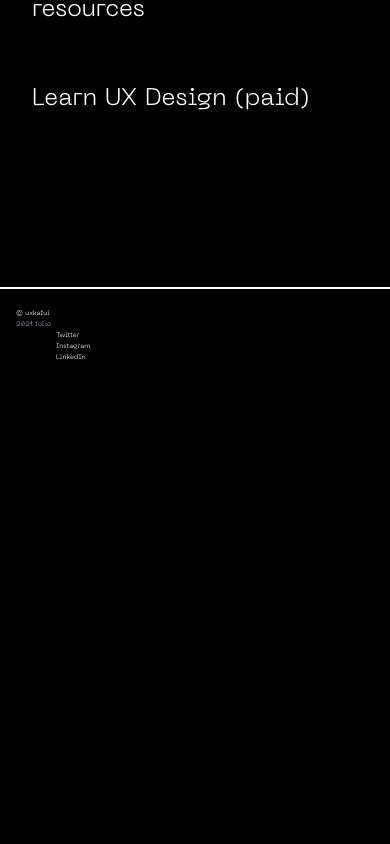
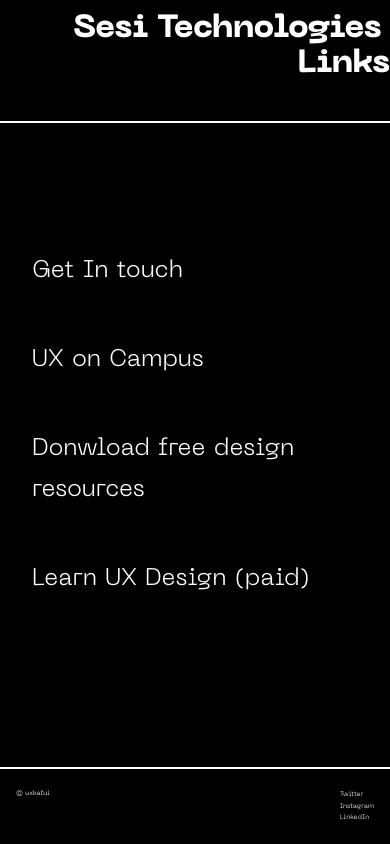
Before and after one commit to nytro04/hope-adoli, a Nuxt app: page / in a window 390 px wide. Shown: the part 5627-6471 px from the top of the page. Before the commit the page ends 6011 px from the top, so only its background shows below. Built offline with nearby package versions, Linux system fonts and the light colour scheme.

Commit message:
fixes: showreal position and stack footer on mobile

```diff
--- a/components/Footer.vue
+++ b/components/Footer.vue
@@ -1,12 +1,12 @@
 <template>
   <div class="footer">
-    <div class="justify-between py-5 border-t-2 border-white md:flex res-mob">
+    <div class="flex justify-between py-5 border-t-2 border-white res-mob">
       <p class="">
         &copy; uxkafui
       </p>
-      <p class="text-gray-500">
+      <!-- <p class="text-gray-500">
         2021 folio
-      </p>
+      </p> -->
       <!-- <div class=""> -->
       <ul class="justify-between md:flex ">
         <li v-for="(link, index) in links" :key="index">
--- a/pages/index.vue
+++ b/pages/index.vue
@@ -2,7 +2,7 @@
   <!-- <div class="relative"> -->
   <div class="overflow-hidden">
     <LandingPage />
-    <div class="my-72"></div>
+    <div class="md:my-72 showreal"></div>
     <Video />
     <div class="my-72"></div>
     <RecentWorks />
@@ -34,4 +34,12 @@
 }
 </script>
 
-<style scoped lang="scss"></style>
+<style scoped lang="scss">
+@import './assets/scss/abstracts/mixins';
+
+@include respond(phone) {
+  .showreal {
+    margin: 30rem 0;
+  }
+}
+</style>
```
